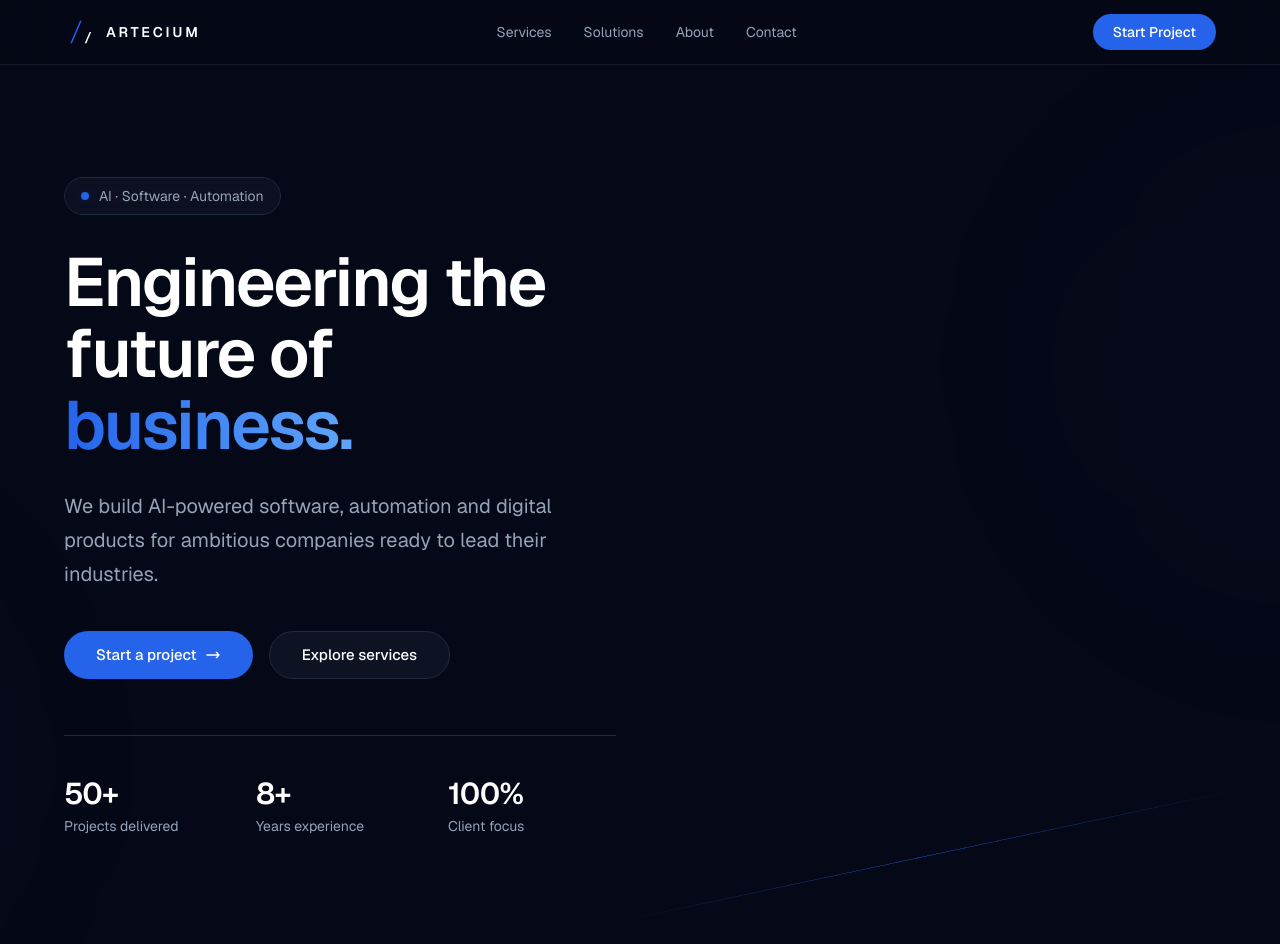
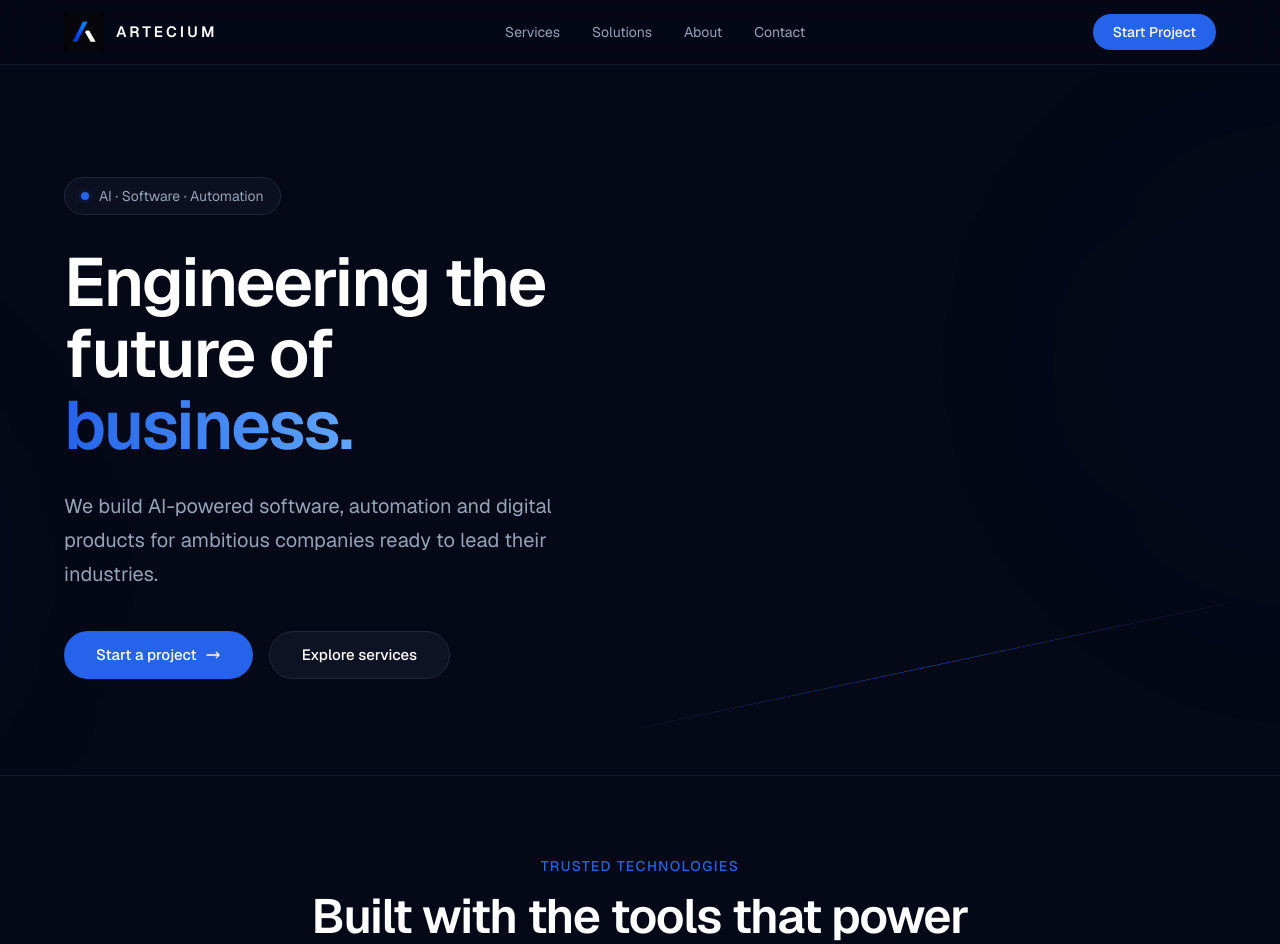
Before and after one commit to artecium/artecium-website, a Next.js app: page / in a window 1280 px wide. Shown: the top 944 px of the page. Built offline with nearby package versions, Linux system fonts and the light colour scheme.

Commit message:
New homepage

```diff
--- a/src/components/ArteciumLogo.tsx
+++ b/src/components/ArteciumLogo.tsx
@@ -1,14 +1,22 @@
-export function ArteciumLogo({ className }: { className?: string }) {
+import Image from "next/image";
+
+interface ArteciumLogoProps {
+  className?: string;
+  priority?: boolean;
+}
+
+export function ArteciumLogo({
+  className = "h-9 w-9 sm:h-10 sm:w-10",
+  priority = false,
+}: ArteciumLogoProps) {
   return (
-    <svg
-      viewBox="0 0 40 40"
-      fill="none"
-      xmlns="http://www.w3.org/2000/svg"
-      className={className}
-      aria-hidden="true"
-    >
-      <path d="M8 34L20 6L22 6L10 34H8Z" fill="#2563EB" />
-      <path d="M26 34L32 20L34 20L28 34H26Z" fill="currentColor" />
-    </svg>
+    <Image
+      src="/artecium-logo.png"
+      alt="Artecium"
+      width={40}
+      height={40}
+      className={`shrink-0 object-contain ${className}`}
+      priority={priority}
+    />
   );
 }
--- a/src/components/Navbar.tsx
+++ b/src/components/Navbar.tsx
@@ -11,9 +11,12 @@ export function Navbar() {
   return (
     <header className="sticky top-0 z-50 border-b border-[#1E293B]/60 bg-[#050816]/80 backdrop-blur-xl">
       <nav className="mx-auto flex h-16 max-w-7xl items-center justify-between px-6 sm:px-10 lg:px-16">
-        <a href="#" className="group flex items-center gap-2.5">
-          <ArteciumLogo className="h-8 w-8 shrink-0 transition-transform duration-300 group-hover:scale-105" />
-          <span className="text-sm font-semibold tracking-[0.2em] text-white">
+        <a href="#" className="group flex items-center gap-3">
+          <ArteciumLogo
+            className="h-9 w-9 transition-transform duration-300 group-hover:scale-105 sm:h-10 sm:w-10"
+            priority
+          />
+          <span className="text-sm font-semibold tracking-[0.2em] text-white sm:text-[0.9375rem]">
             ARTECIUM
           </span>
         </a>
--- a/src/components/home/Footer.tsx
+++ b/src/components/home/Footer.tsx
@@ -21,8 +21,8 @@ export function Footer() {
       <div className="mx-auto max-w-7xl">
         <div className="grid gap-12 sm:grid-cols-2 lg:grid-cols-4">
           <div className="lg:col-span-2">
-            <a href="#" className="flex items-center gap-2.5">
-              <ArteciumLogo className="h-8 w-8" />
+            <a href="#" className="flex items-center gap-3">
+              <ArteciumLogo className="h-9 w-9 sm:h-10 sm:w-10" />
               <span className="text-sm font-semibold tracking-[0.2em] text-white">
                 ARTECIUM
               </span>
--- a/src/components/home/Hero.tsx
+++ b/src/components/home/Hero.tsx
@@ -2,7 +2,7 @@ import { HeroVisual } from "@/components/home/HeroVisual";
 
 export function Hero() {
   return (
-    <section className="relative overflow-hidden px-6 pb-24 pt-16 sm:px-10 sm:pb-32 sm:pt-20 lg:px-16 lg:pt-28">
+    <section className="relative overflow-hidden px-6 pb-16 pt-16 sm:px-10 sm:pb-20 sm:pt-20 lg:px-16 lg:pb-24 lg:pt-28">
       <div
         className="pointer-events-none absolute inset-0"
         aria-hidden="true"
@@ -62,23 +62,6 @@ export function Hero() {
               Explore services
             </a>
           </div>
-
-          <div className="animate-fade-up-delay-3 mt-14 grid grid-cols-3 gap-6 border-t border-[#1E293B] pt-10">
-            {[
-              { value: "50+", label: "Projects delivered" },
-              { value: "8+", label: "Years experience" },
-              { value: "100%", label: "Client focus" },
-            ].map((stat) => (
-              <div key={stat.label}>
-                <p className="text-2xl font-semibold tracking-tight text-white sm:text-3xl">
-                  {stat.value}
-                </p>
-                <p className="mt-1 text-xs text-[#94A3B8] sm:text-sm">
-                  {stat.label}
-                </p>
-              </div>
-            ))}
-          </div>
         </div>
 
         <div className="animate-fade-up-delay-2 hidden lg:block">
@@ -86,7 +69,7 @@ export function Hero() {
         </div>
       </div>
 
-      <div className="relative mx-auto mt-16 max-w-7xl lg:hidden">
+      <div className="relative mx-auto mt-12 max-w-7xl lg:hidden">
         <HeroVisual />
       </div>
     </section>
--- a/src/components/home/TrustedTechnologies.tsx
+++ b/src/components/home/TrustedTechnologies.tsx
@@ -71,7 +71,7 @@ export function TrustedTechnologies() {
   return (
     <section
       id="solutions"
-      className="border-y border-[#1E293B]/60 bg-[#050816] px-6 py-20 sm:px-10 lg:px-16"
+      className="border-y border-[#1E293B]/60 bg-[#050816] px-6 py-16 sm:px-10 sm:py-20 lg:px-16"
     >
       <div className="mx-auto max-w-7xl">
         <SectionHeader
```
Also changed, not shown: public/artecium-logo.png (added).
